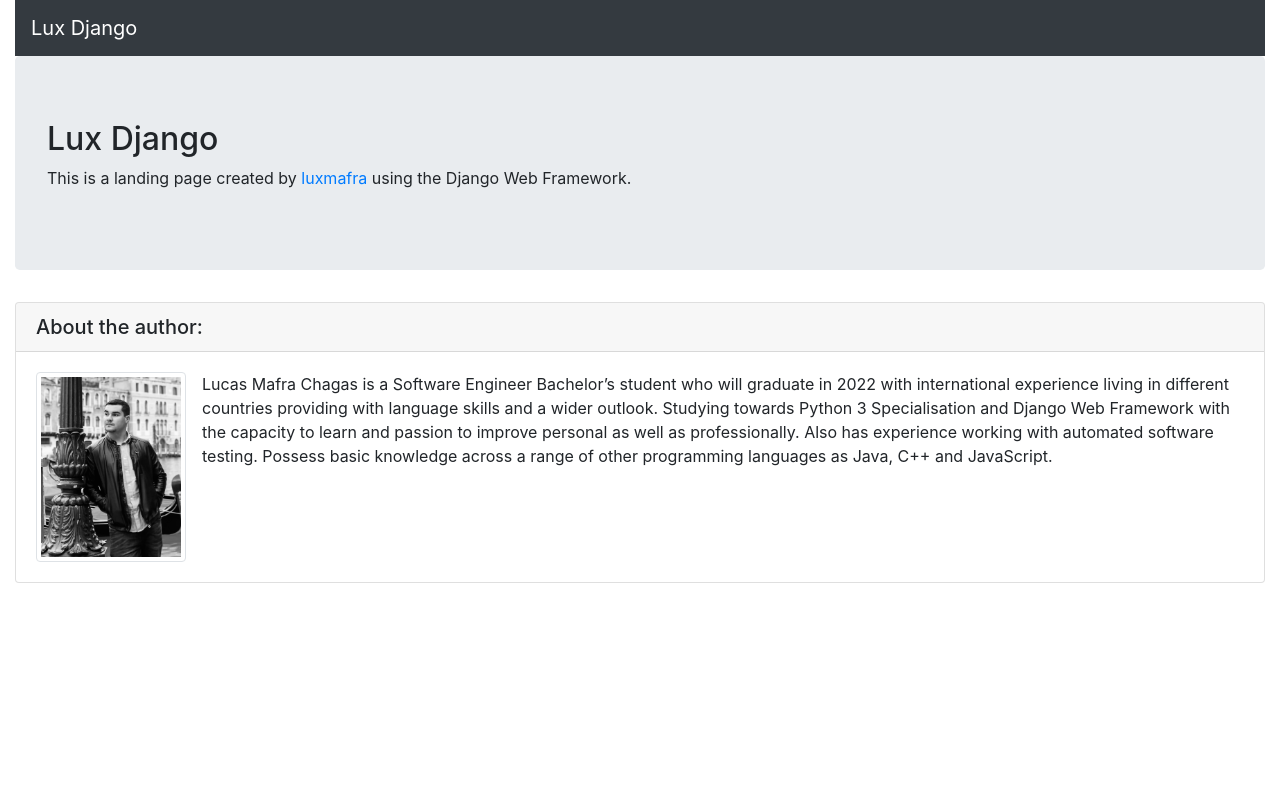
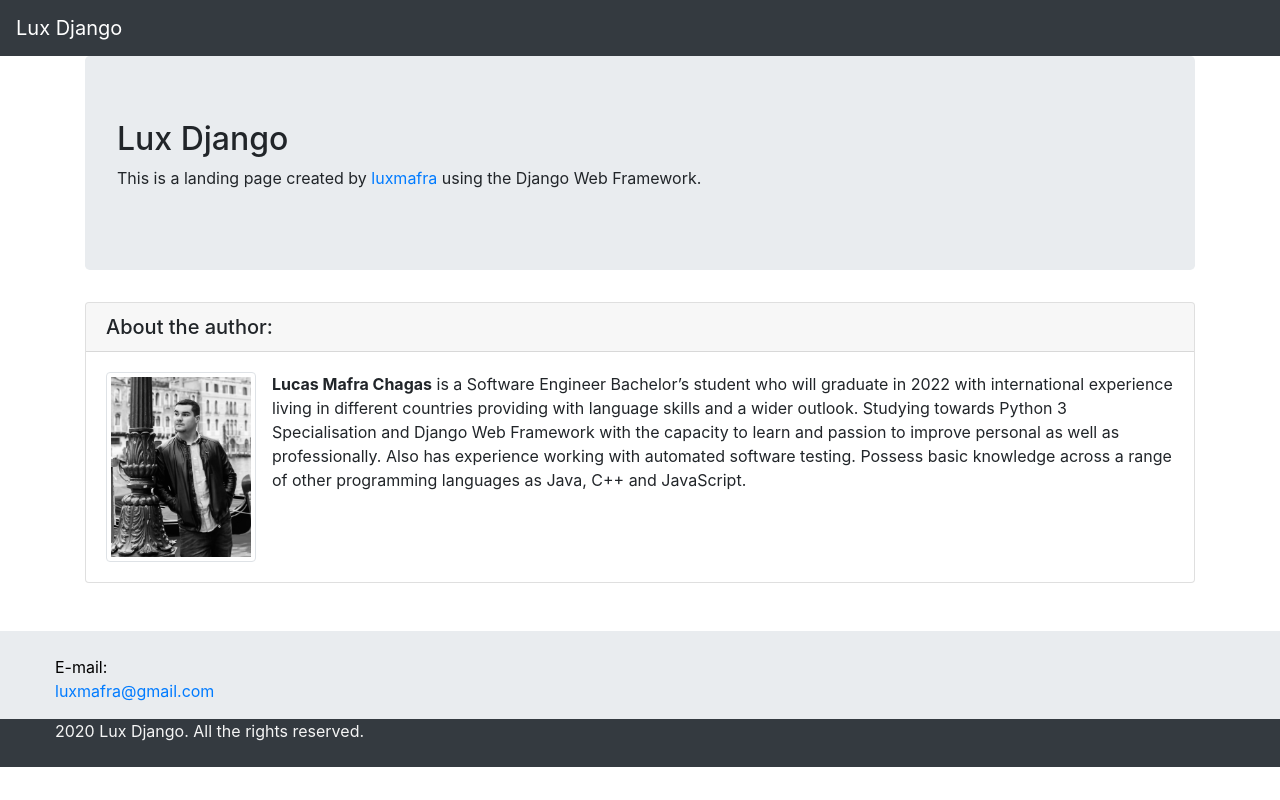
Before and after one commit to luxmafra/lux-django, a Django app: page / in a window 1280 px wide. Run offline with Django 3.2, Linux system fonts and the light colour scheme; some libraries are stand-ins or nearby versions.

Commit message:
landing page

```diff
--- a/pypro/base/static/css/style.css
+++ b/pypro/base/static/css/style.css
@@ -1 +1,9 @@
-# Empty CSS file for your own CSS
+.main-footer{
+    background-color: #e9ecef;
+    color: black;
+}
+
+.rights{
+    background-color: #343a40;
+    color: whitesmoke;
+}
--- a/pypro/base/templates/base/home.html
+++ b/pypro/base/templates/base/home.html
@@ -21,9 +21,6 @@
   </head>
   <body>
 
-    <div class="container-fluid">
-	<div class="row">
-		<div class="col-md-12">
     <nav class="navbar navbar-expand-lg navbar-dark bg-dark">
       <a class="navbar-brand" href="{% url 'base:home' %}">Lux Django</a>
       <button class="navbar-toggler" type="button" data-toggle="collapse" data-target="#navbarSupportedContent" aria-controls="navbarSupportedContent" aria-expanded="false" aria-label="Toggle navigation">
@@ -37,6 +34,11 @@
 
       </div>
     </nav>
+
+    <div class="container">
+	<div class="row">
+		<div class="col-md-12">
+
 			<div class="jumbotron">
 				<h2>
 					Lux Django
@@ -54,7 +56,7 @@
 						<div class="card-body">
 							<p class="card-text">
 								<img src="{% static 'img/luxmafra.jpeg' %}" width="150px" alt="luxmafra's photo" class="img-thumbnail float-left mr-3" />
-                                Lucas Mafra Chagas is a Software Engineer Bachelor’s student who will graduate in 2022
+                                <b>Lucas Mafra Chagas</b> is a Software Engineer Bachelor’s student who will graduate in 2022
                                 with international experience living in different countries providing with language
                                 skills and a wider outlook. Studying towards Python 3 Specialisation and Django Web
                                 Framework with the capacity to learn and passion to improve personal as well as
@@ -70,6 +72,28 @@
 	</div>
 </div>
 
+  <footer class="main-footer mt-5 pt-4">
+      <div class="container">
+          <div class="row">
+              <div class="row">
+                  <address>
+                      E-mail:
+                      <br/>
+                      <a href="mailto:luxmafra@gmail.com">luxmafra@gmail.com</a>
+                  </address>
+              </div>
+          </div>
+      </div>
+      <div class="rights pb-4">
+          <div class="container">
+              <div class="row">
+                  <div class="row">
+                      {% now 'Y' %} Lux Django. All the rights reserved.
+                  </div>
+              </div>
+          </div>
+      </div>
+  </footer>
 
   </body>
 </html>
```
Lines whose indentation alone changed are shown as unchanged.
